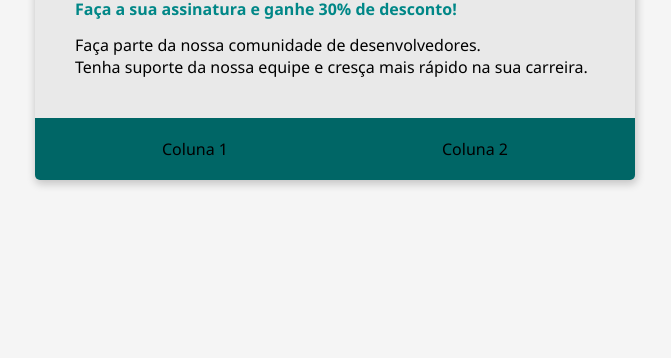
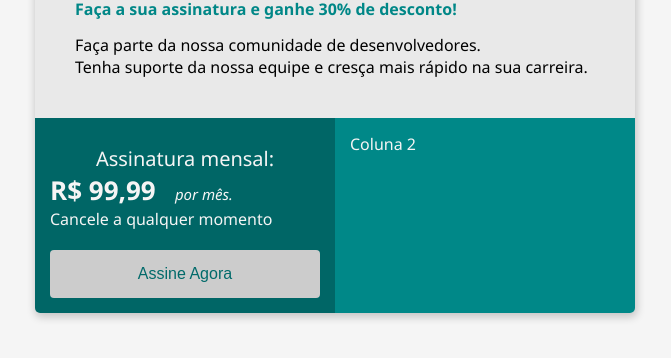
Before and after one commit to Vinist021/BootCamp-DevJr-Modulo-2, a plain HTML site: page index.html in a window 1280 px wide. Shown: the part 110-468 px from the top of the page, without its empty margins (305-976 px from the left). Drawn offline with Linux system fonts and the light colour scheme.

Commit message:
closes #4 - botao e span

```diff
--- a/index.html
+++ b/index.html
@@ -28,9 +28,8 @@
 
         .flex-container{
             display: flex;
-            background-color: #006666;
             justify-content: space-around;
-            padding: 20px;
+            color: #F5F5F5;
         }
 
         .header-title{
@@ -46,6 +45,60 @@
             font-size: 16px;
             font-weight: 600;
         }
+
+        .assinatura{
+            background-color: #006666;
+            width: 50%;
+            padding: 15px
+        }
+
+        .beneficios{
+            background-color: #008888;
+            width: 50%;
+            padding: 15px;
+        }
+
+        .lin_assinatura{
+            font-size: 20px;
+            text-align: center;
+            margin-top: 12px;
+        }
+
+        .preco{
+            font-size: 26px;
+            font-weight: 700;
+        }
+
+        .mes{
+            font-size: 15px;
+            font-style: italic;
+            margin-left: 15px;
+        }
+
+        .botao{
+            margin-top: 20px;
+
+            width: 100%;
+            padding: 15px 32px;
+
+            color: #006A6A;
+
+            font-size: 16px;
+
+            border-radius: 4px;
+            border: none;
+
+            background-color: #CCCCCC;
+
+            cursor: pointer;
+        }
+
+        .botao:hover{
+            background-color: #E9E9E9;
+        }
+
+
+
     </style>
 
 </head>
@@ -63,11 +116,33 @@
                 Tenha suporte da nossa equipe e cresça mais rápido na sua carreira.
             </div>
         </div>
+
         <div class="flex-container">
-            <div>
-                Coluna 1
+
+            <div class="assinatura">
+
+                <div class="lin_assinatura">
+                    Assinatura mensal:
+                </div>
+
+                <div>
+                    <div>
+                        <span class="preco">R$ 99,99</span>
+                        <span class="mes">por mês.</span>
+                    </div>
+                </div>
+
+                <div>
+                    Cancele a qualquer momento
+                </div>
+
+               <button class="botao">
+                    Assine Agora
+               </button>
+
             </div>
-            <div>
+
+            <div class="beneficios">
                 Coluna 2
             </div>
         </div>
```
